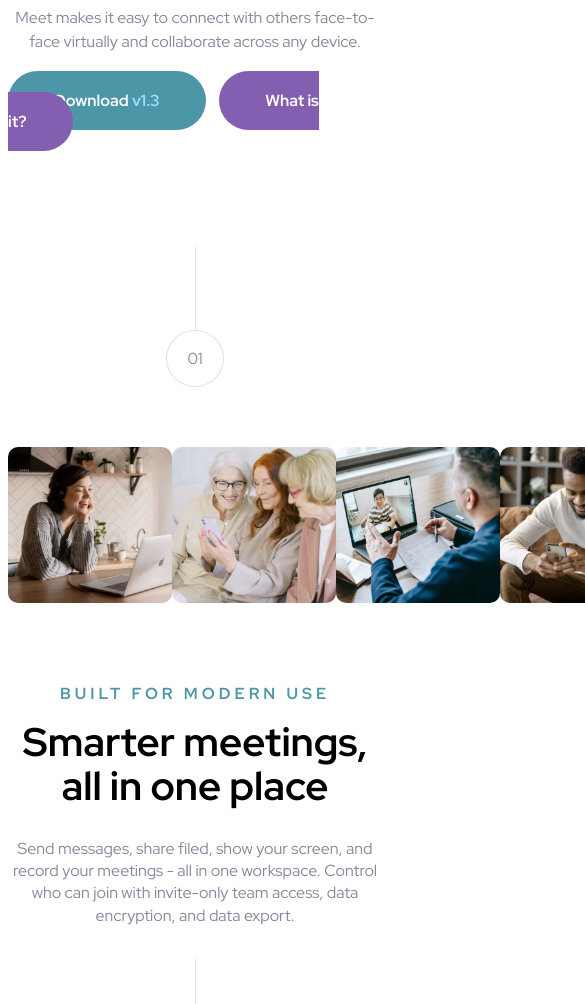
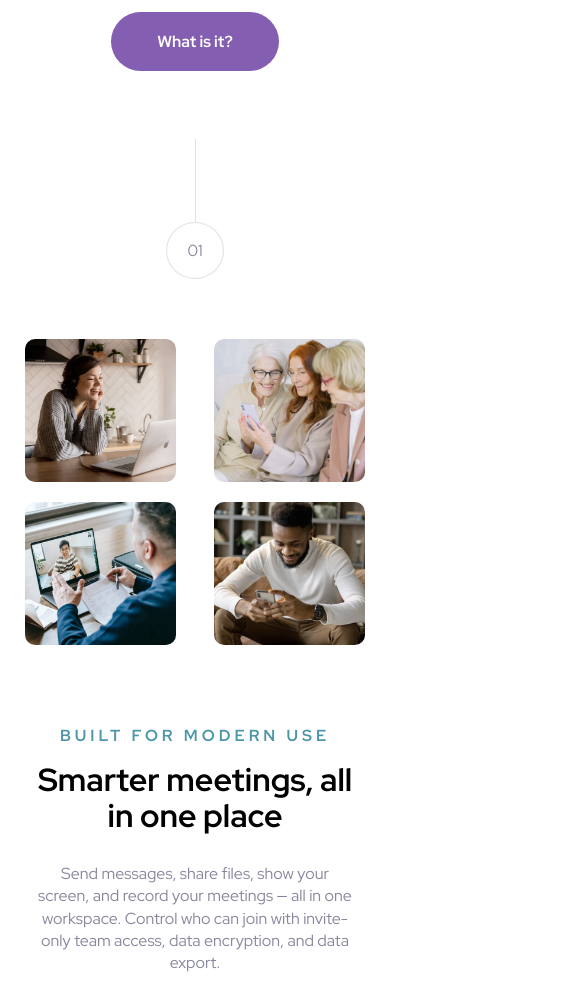
Before and after one commit to mscates/Meet-Landing-Page, a website: page starter-code/index.html in a window 390 px wide. Shown: the part 624-1628 px from the top of the page, 585 px wide, since content can reach past the window. Drawn offline with Linux system fonts and the light colour scheme.

Commit message:
completed design and all responsive parts, will be refactoring to include more sass goodies

```diff
--- a/starter-code/index.html
+++ b/starter-code/index.html
@@ -42,8 +42,8 @@
             collaborate across any device.
           </p>
           <div class="buttons">
-            <a href="" class="btn btn-download">Download <span>v1.3</span></a>
-            <a href="" class="btn btn-what">What is it?</a>
+            <a href="#" class="btn btn-download">Download <span>v1.3</span></a>
+            <a href="#" class="btn btn-what">What is it?</a>
           </div>
         </div>
         <div class="hero-right-container">
@@ -68,8 +68,8 @@
         <p>Built for Modern Use</p>
         <h2>Smarter meetings, all in one place</h2>
         <p>
-          Send messages, share filed, show your screen, and record your meetings
-          - all in one workspace. Control who can join with invite-only team
+          Send messages, share files, show your screen, and record your meetings
+          — all in one workspace. Control who can join with invite-only team
           access, data encryption, and data export.
         </p>
       </section>
--- a/starter-code/scss/main.scss
+++ b/starter-code/scss/main.scss
@@ -57,11 +57,15 @@
 
 .buttons {
   margin-top: 20px;
+  display: flex;
+  justify-content: center;
+  align-items: center;
+  flex-wrap: wrap;
 }
 
 .btn-download {
   background-color: hsl(192, 37%, 48%);
-  margin-right: 10px;
+  margin: 20px 20px 0 0;
   font-size: 16px;
   font-weight: 700;
 }
@@ -111,6 +115,8 @@
   display: flex;
   justify-content: space-around;
   align-items: center;
+  flex-wrap: wrap;
+  gap: 20px 5px;
   max-width: 1110px;
   margin: auto;
   margin-top: 60px;
@@ -221,6 +227,10 @@ footer p {
     display: flex;
     justify-content: flex-end;
   }
+  .hero-left,
+  .hero-right {
+    max-width: 100%;
+  }
   .hero-left {
     margin-right: 10px;
   }
@@ -278,3 +288,50 @@ footer p {
     gap: 40px;
   }
 }
+
+@media (max-width: 500px) {
+  .buttons {
+    flex-direction: column;
+    min-height: 150px;
+    margin-top: 10px;
+  }
+  .btn-download {
+    margin: 1px 0 15px 0;
+  }
+  .images img {
+    max-width: 151px;
+  }
+  .group-header h1 {
+    font-size: 40px;
+  }
+  .group-header p {
+    max-width: 320px;
+  }
+  .number-and-line {
+    margin-top: 60px;
+  }
+  .smarter {
+    max-width: 327px;
+  }
+  .smarter h2 {
+    font-size: 32px;
+    max-width: 327px;
+  }
+  .smarter p:last-child {
+    font-size: 16px;
+    text-align: center;
+    font-weight: 400;
+    max-width: 314px;
+  }
+  .footer-container {
+    padding: 0 15px;
+  }
+  .footer-container h2 {
+    font-size: 32px;
+    margin-top: 10px;
+  }
+  .footer-container p {
+    font-size: 18px;
+    max-width: 327px;
+  }
+}
```
Also changed, not shown: starter-code/css/style.css, 1 other file.
